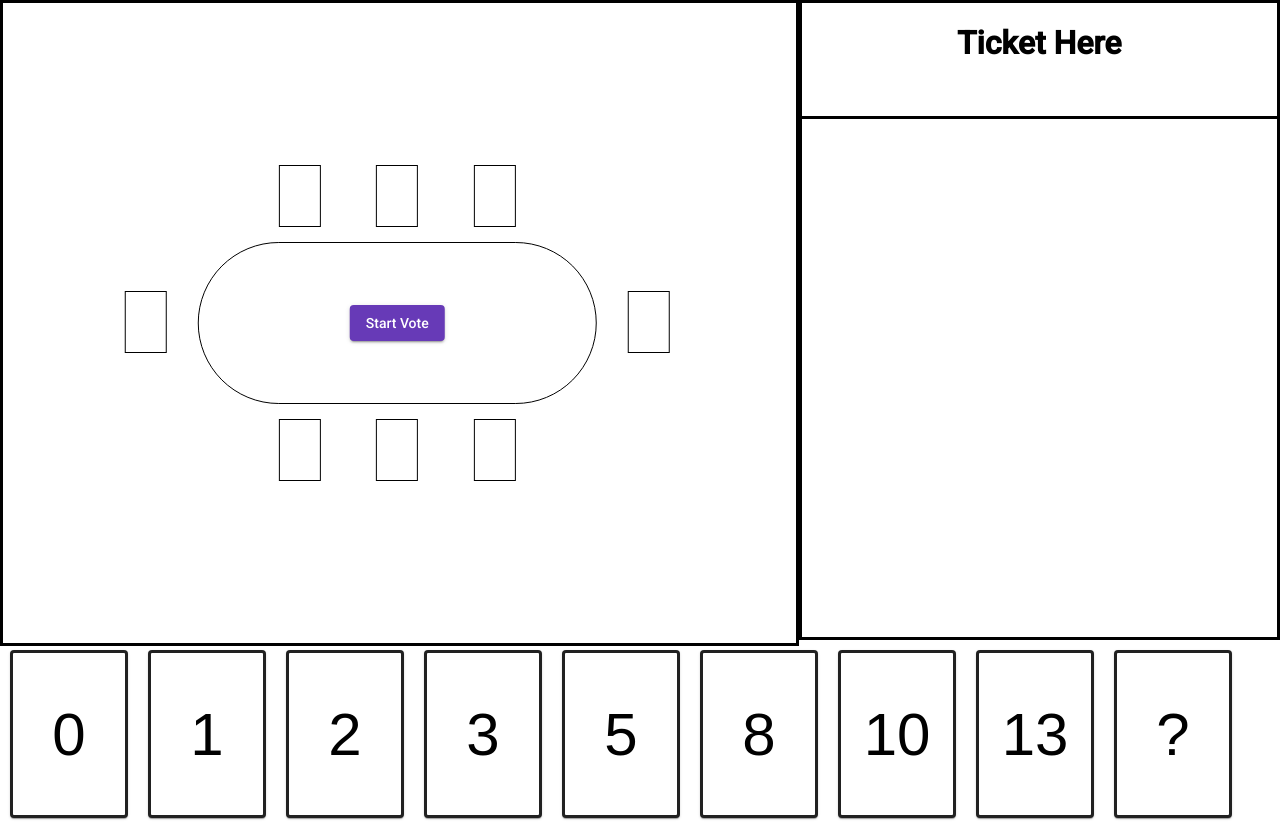
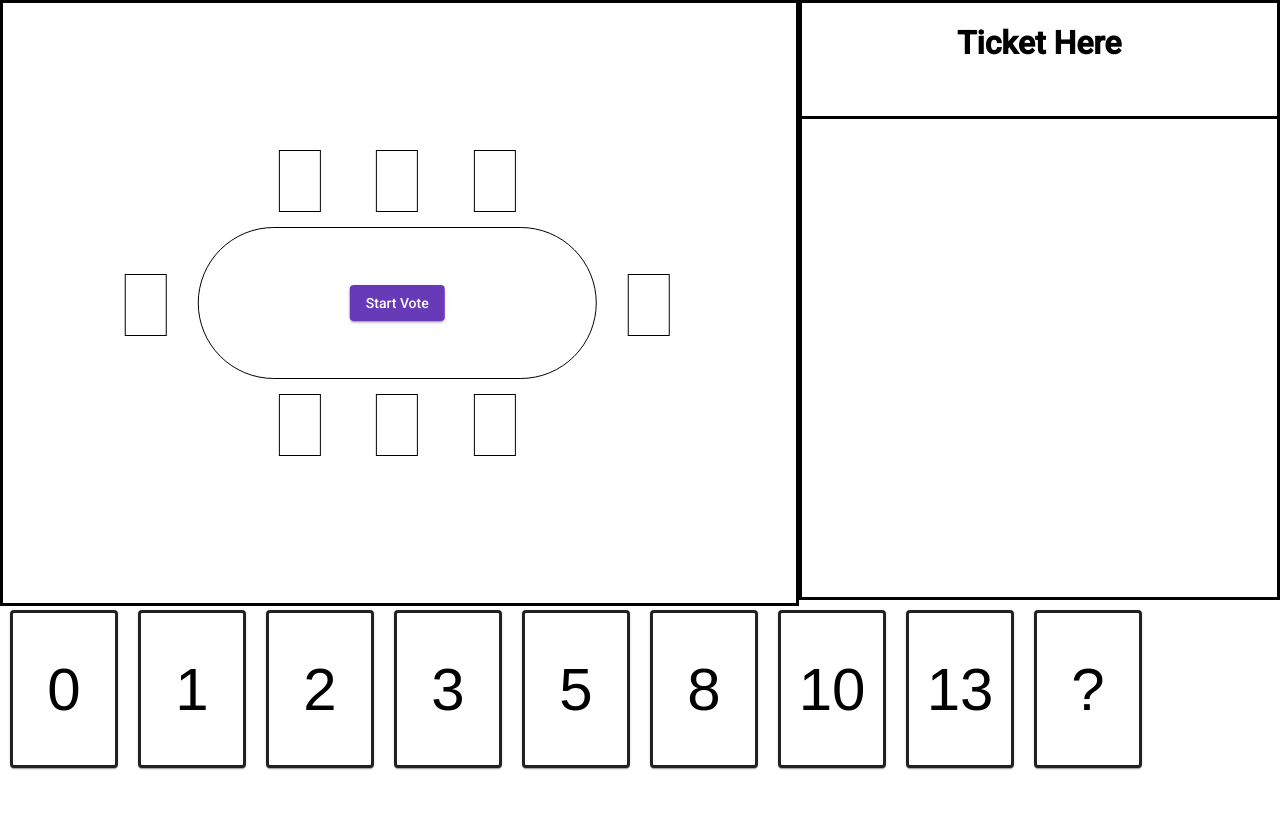
Before and after one commit to adriankelsey/planning-poker, an Angular app: page /table in a window 1280 px wide. After the commit the page ends 800 px from the top, so only its background shows below. Built offline with nearby package versions, Linux system fonts and the light colour scheme.

Commit message:
adjusting sizing

```diff
--- a/src/app/cards/cards.component.html
+++ b/src/app/cards/cards.component.html
@@ -1,4 +1,8 @@
 <div class="main-content">
+    <!--
+        TODO:
+            - Hover over effect on cards
+    -->
     <mat-card>
         <button (click)="onClick($event)" id="0">0</button>
     </mat-card>
--- a/src/app/cards/cards.component.scss
+++ b/src/app/cards/cards.component.scss
@@ -10,8 +10,8 @@
 
 mat-card {
     border-style: solid;
-    width: 80px;
-    height: 130px;
+    width: 70px;
+    height: 120px;
     margin: 10px;
     display: flex;
     justify-content: center;
--- a/src/app/table/table.component.scss
+++ b/src/app/table/table.component.scss
@@ -5,7 +5,7 @@
 
 .main-content {
     display: flex;
-    height: 80%;
+    height: 75%;
     width: 100%;
 }
 
```
